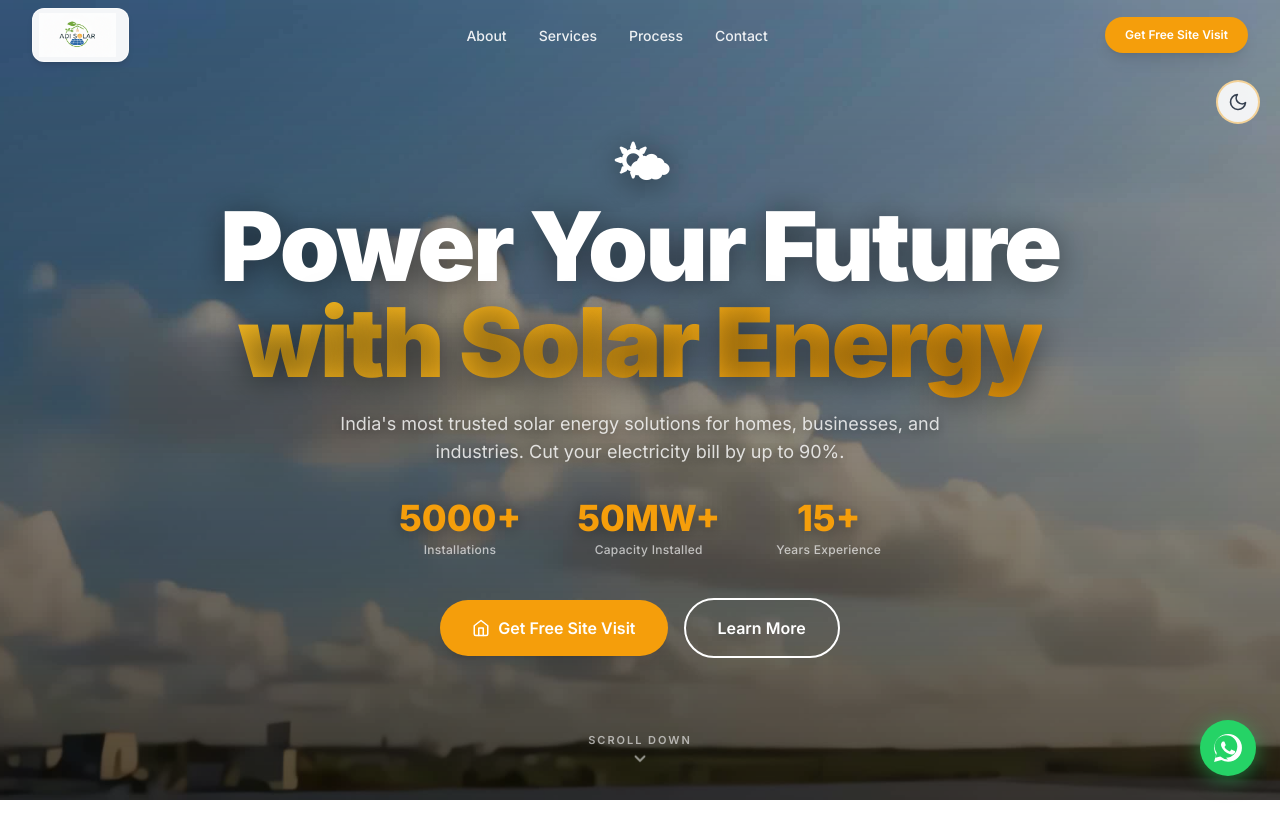
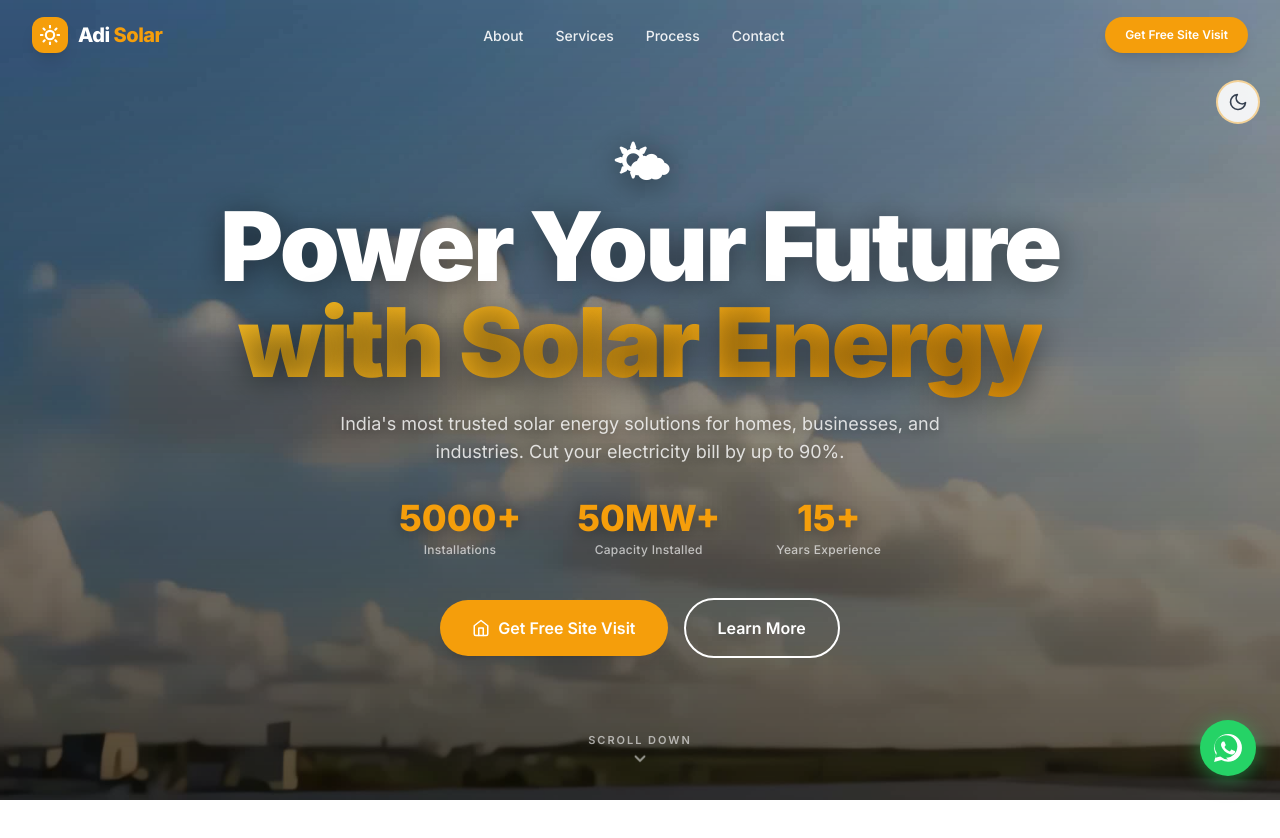
Before and after one commit to dexterdev007/Adi-Solar-, a Next.js app in the folder frontend/: page / in a window 1280 px wide. Shown: the top 838 px of the page. Built offline with nearby package versions, Linux system fonts and the light colour scheme.

Commit message:
Update favicon and remove fevicon folder

```diff
--- a/frontend/components/Navbar.tsx
+++ b/frontend/components/Navbar.tsx
@@ -44,15 +44,27 @@
           {/* Logo */}
           <Link
             href="/"
-            className="flex items-center group"
+            className="flex items-center gap-2.5 group"
             aria-label="Adi Solar Home"
           >
-            <div className="bg-white/95 backdrop-blur-sm p-1.5 py-1 pr-3 rounded-xl shadow-md transition-all group-hover:shadow-lg group-hover:scale-105 border border-white/50">
-              <img
-                src="/logo.png"
-                alt="Adi Solar"
-                className="h-10 md:h-11 w-auto object-contain mix-blend-multiply"
-              />
+            {/* Sun icon */}
+            <div className="w-9 h-9 rounded-xl bg-solar-yellow flex items-center justify-center shadow-lg group-hover:scale-105 transition-transform duration-200">
+              <svg width="20" height="20" viewBox="0 0 24 24" fill="none" stroke="white" strokeWidth="2.5" strokeLinecap="round" strokeLinejoin="round">
+                <circle cx="12" cy="12" r="5"/>
+                <line x1="12" y1="1" x2="12" y2="3"/>
+                <line x1="12" y1="21" x2="12" y2="23"/>
+                <line x1="4.22" y1="4.22" x2="5.64" y2="5.64"/>
+                <line x1="18.36" y1="18.36" x2="19.78" y2="19.78"/>
+                <line x1="1" y1="12" x2="3" y2="12"/>
+                <line x1="21" y1="12" x2="23" y2="12"/>
+                <line x1="4.22" y1="19.78" x2="5.64" y2="18.36"/>
+                <line x1="18.36" y1="5.64" x2="19.78" y2="4.22"/>
+              </svg>
+            </div>
+            <div>
+              <span className={`text-xl font-extrabold tracking-tight ${scrolled ? 'text-gray-900 dark:text-white' : 'text-white'}`}>
+                Adi <span className="text-solar-yellow">Solar</span>
+              </span>
             </div>
           </Link>
 
--- a/frontend/components/sections/Footer.tsx
+++ b/frontend/components/sections/Footer.tsx
@@ -87,14 +87,23 @@
           {/* Brand column */}
           <div>
             {/* Logo */}
-            <div className="flex items-center mb-6">
-              <div className="bg-white/95 p-2 py-1.5 rounded-xl shadow-md inline-block">
-                <img
-                  src="/logo.png"
-                  alt="Adi Solar"
-                  className="h-10 w-auto object-contain mix-blend-multiply opacity-90 hover:opacity-100 transition-opacity"
-                />
+            <div className="flex items-center gap-2.5 mb-5">
+              <div className="w-9 h-9 rounded-xl bg-solar-yellow flex items-center justify-center shadow-lg">
+                <svg width="20" height="20" viewBox="0 0 24 24" fill="none" stroke="white" strokeWidth="2.5" strokeLinecap="round" strokeLinejoin="round">
+                  <circle cx="12" cy="12" r="5"/>
+                  <line x1="12" y1="1" x2="12" y2="3"/>
+                  <line x1="12" y1="21" x2="12" y2="23"/>
+                  <line x1="4.22" y1="4.22" x2="5.64" y2="5.64"/>
+                  <line x1="18.36" y1="18.36" x2="19.78" y2="19.78"/>
+                  <line x1="1" y1="12" x2="3" y2="12"/>
+                  <line x1="21" y1="12" x2="23" y2="12"/>
+                  <line x1="4.22" y1="19.78" x2="5.64" y2="18.36"/>
+                  <line x1="18.36" y1="5.64" x2="19.78" y2="4.22"/>
+                </svg>
               </div>
+              <span className="text-xl font-extrabold">
+                Adi <span className="text-solar-yellow">Solar</span>
+              </span>
             </div>
 
             <p className="text-gray-400 text-sm leading-relaxed mb-6 max-w-xs">
```
Also changed, not shown: 1 other file (tests, documents, lock files or other folders).
